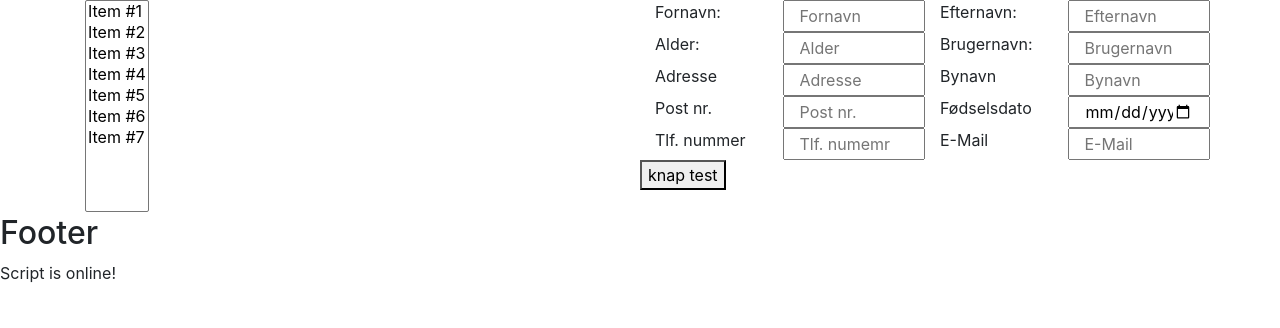
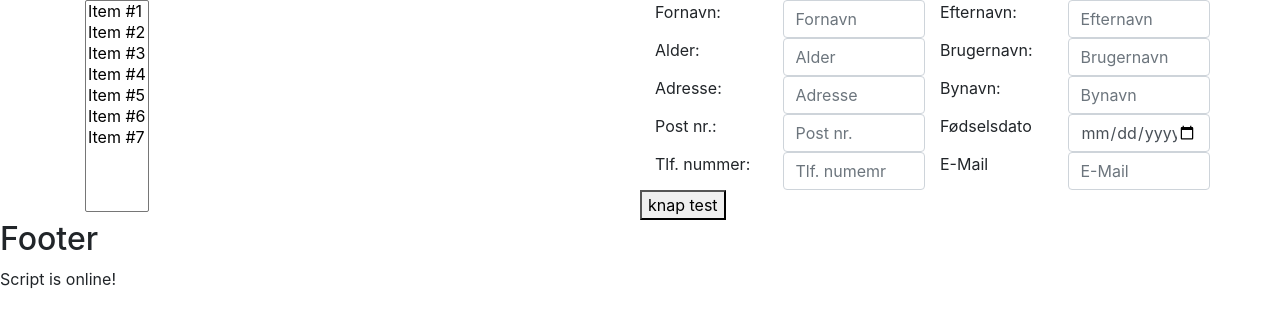
Before and after one commit to Berg1989/AHF, a Node project: template views/userprofiles.hbs in a window 1280 px wide. Shown: the part 46-374 px from the top of the page. Run offline with Node 20 templates, Linux system fonts and the light colour scheme; the template is opened without the code that fills it, so the values that code supplies are empty; some libraries are stand-ins or nearby versions.

Commit message:
Some HBS changes, might edit later :i

```diff
--- a/app.js
+++ b/app.js
@@ -40,10 +40,6 @@ app.use('/register', registerRouter);
 
 const loginRouter = require('./routes/login');
 app.use('/login', loginRouter);
-const subscriptionTypeRouter = require('./routes/subscriptionType');
-//app.use('/subscriptionType', subscriptionTypeRouter);
-//const subscriptionTypeRouter = require('./routes/subscriptionType');
-app.use('/subscriptionType', subscriptionTypeRouter);
 //const subscriptionTypeRouter = require('./routes/subscriptionType');
 //app.use('/subscriptionType', subscriptionTypeRouter);
 const userProfiles = require('./routes/userprofiles');
--- a/public/css/style.css
+++ b/public/css/style.css
@@ -1,3 +1,3 @@
-#age {
-
-}
+/* /#birthdate {
+    padding: 0px;
+} */
--- a/views/userprofiles.hbs
+++ b/views/userprofiles.hbs
@@ -2,7 +2,7 @@
 
     <!-- list row -->
     <div class="col-lg-6">
-                <select class="input-medium" size="10">
+        <select class="input-medium" size="10" id="profileList">
             <option value="1">Item #1</option>
             <option value="2">Item #2</option>
             <option value="3">Item #3</option>
@@ -16,41 +16,43 @@
 
     <!-- information fields row -->
     <div class="col-lg-6">
+        <form method="POST" action="/userProfiles">
             <div class="row">
                 <label class="col-lg-3">Fornavn: </label>
-                    <input class="col-lg-3" id="firstName" type="text" placeholder="Fornavn">
+                <input class="form-control col-lg-3" id="firstName" type="text" placeholder="Fornavn">
                 <label class="col-lg-3">Efternavn: </label>
-                    <input class="col-lg-3" id="lastName" type="text" placeholder="Efternavn">
+                <input class="form-control col-lg-3" id="lastName" type="text" placeholder="Efternavn">
             </div>
 
             <div class="row">
                 <label class="col-lg-3">Alder: </label>
-                    <input class="col-lg-3" id="age" type="number" placeholder="Alder" min="0">
+                <input class="form-control col-lg-3" id="age" type="number" placeholder="Alder" min="0">
                 <label class="col-lg-3">Brugernavn: </label>
-                    <input class="col-lg-3" id="username" type="text" placeholder="Brugernavn">
+                <input class="form-control col-lg-3" id="username" type="text" placeholder="Brugernavn">
             </div>
             <div class="row">
-                    <label class="col-lg-3">Adresse</label>
-                    <input class="col-lg-3" id="address" type="text" placeholder="Adresse">
-                    <label class="col-lg-3">Bynavn</label>
-                    <input class="col-lg-3" id="cityname" type="text" placeholder="Bynavn">
+                <label class="col-lg-3">Adresse:</label>
+                <input class="form-control col-lg-3" id="address" type="text" placeholder="Adresse">
+                <label class="col-lg-3">Bynavn:</label>
+                <input class="form-control col-lg-3" id="cityname" type="text" placeholder="Bynavn">
             </div>
 
             <div class="row">
-                    <label class="col-lg-3">Post nr.</label>
-                    <input class="col-lg-3" maxlength="4" id="zipcode" type="number" placeholder="Post nr.">
+                <label class="col-lg-3">Post nr.:</label>
+                <input class="form-control col-lg-3" maxlength="4" id="zipcode" type="number" placeholder="Post nr.">
                 <label class="col-lg-3">Fødselsdato</label>
-                    <input class="col-lg-3" id="birthdate" type="date">
+                <input class="form-control col-lg-3" id="birthdate" type="date">
             </div>
             <div class="row">
-                    <label class="col-lg-3">Tlf. nummer</label>
-                    <input class="col-lg-3" maxlength="11" id="phoneNumer" type="tel" placeholder="Tlf. numemr">
+                <label class="col-lg-3">Tlf. nummer:</label>
+                <input class="form-control col-lg-3" maxlength="11" id="phoneNumer" type="tel" placeholder="Tlf. numemr">
                 <label class="col-lg-3">E-Mail</label>
-                    <input class="col-lg-3" id="email" type="email" placeholder="E-Mail">
+                <input class="form-control col-lg-3" id="email" type="email" placeholder="E-Mail">
             </div>
             <div class="row">
                 <button class="coll-lg-12">knap test</button>
             </div>
+        </form>
     </div>
     <!-- end of information fields row -->
 </div>
```
Lines whose indentation alone changed are shown as unchanged.
